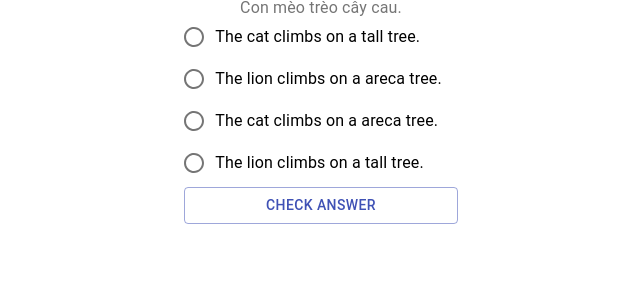
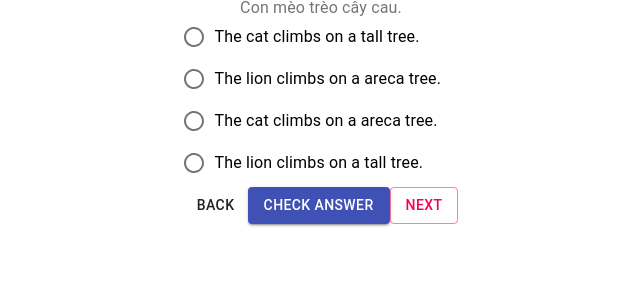
Before and after one commit to adhoc-app/adhoc-react-redux-typescript, a React (Create React App) app: page / in a window 1280 px wide. Shown: the top 300 px of the page, without its empty margins (319-959 px from the left). Built offline with nearby package versions, Linux system fonts and the light colour scheme.

Commit message:
question_card Added button groups

```diff
--- a/src/features/quiz/QuestionFrom.tsx
+++ b/src/features/quiz/QuestionFrom.tsx
@@ -48,9 +48,22 @@ function QuestionForm({ index, options, prompt }: QuestionFormProps) {
           ))}
         </RadioGroup>
         <FormHelperText>{helperText}</FormHelperText>
-        <Button type="submit" variant="outlined" color="primary">
-          Check Answer
-        </Button>
+        <div className="flex flex-col md:flex-row ">
+          <Button
+            id={`back_btn_${index}`}
+            variant="text"
+            color="default"
+            // onClick={() => handleGoBack()}
+          >
+            Back
+          </Button>
+          <Button type="submit" variant="contained" color="primary">
+            Check Answer
+          </Button>
+          <Button id={`next_btn_${index}`} variant="outlined" color="secondary">
+            Next
+          </Button>
+        </div>
       </FormControl>
     </form>
   );
```
